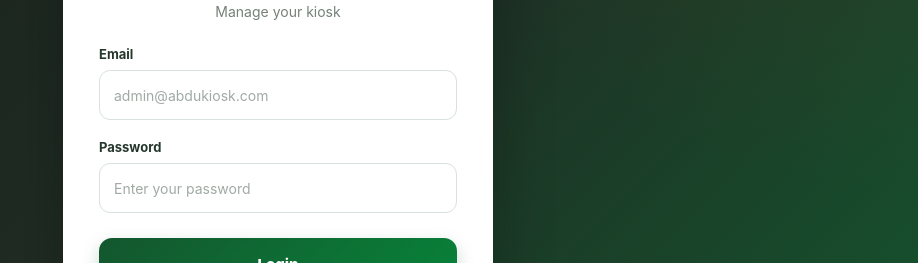
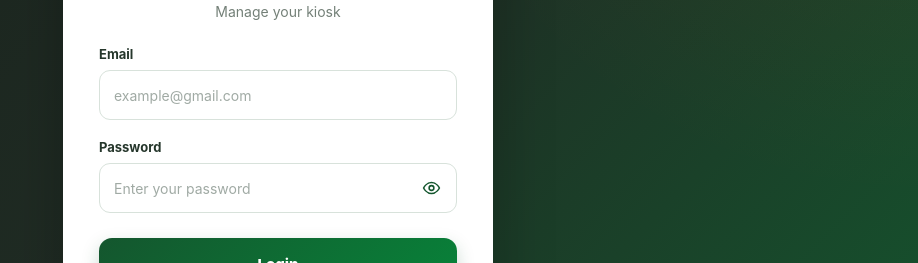
Before and after one commit to mohammed-abDev/qr-kiosk-client, a React (Vite) app: page /admin in a window 1280 px wide. Shown: the part 328-591 px from the top of the page, without its empty margins (362-1280 px from the left). Built offline with nearby package versions, Linux system fonts and the light colour scheme; no server answers.

Commit message:
add toggle button inside the password field

```diff
--- a/src/pages/admin/AdminLogin.jsx
+++ b/src/pages/admin/AdminLogin.jsx
@@ -6,6 +6,7 @@ import API_URL from "../../config/api";
 function AdminLogin({ onLogin }) {
   const [email, setEmail] = useState("");
   const [password, setPassword] = useState("");
+  const [showPassword, setShowPassword] = useState(false);
 
   const [loading, setLoading] = useState(false);
   const [error, setError] = useState("");
@@ -59,7 +60,9 @@ function AdminLogin({ onLogin }) {
     <div className={styles.loginPage}>
       <div className={styles.loginCard}>
         {/* LOGO */}
-        <div className={styles.loginIcon}><img src={image} alt="Shop Logo" /></div>
+        <div className={styles.loginIcon}>
+          <img src={image} alt="Shop Logo" />
+        </div>
 
         <h1>Admin Login</h1>
 
@@ -76,7 +79,7 @@ function AdminLogin({ onLogin }) {
 
             <input
               type="email"
-              placeholder="admin@abdukiosk.com"
+              placeholder="example@gmail.com"
               value={email}
               onChange={(event) => setEmail(event.target.value)}
               required
@@ -87,15 +90,56 @@ function AdminLogin({ onLogin }) {
           <div className={styles.formGroup}>
             <label>Password</label>
 
+            <div className={styles.passwordWrapper}>
               <input
-              type="password"
+                type={showPassword ? "text" : "password"}
                 placeholder="Enter your password"
                 value={password}
                 onChange={(event) => setPassword(event.target.value)}
                 required
               />
 
-
+              <button
+                type="button"
+                className={styles.passwordToggle}
+                onClick={() => setShowPassword(!showPassword)}
+                aria-label={showPassword ? "Hide password" : "Show password"}
+              >
+                {showPassword ? (
+                  /* Eye Off */
+                  <svg
+                    viewBox="0 0 24 24"
+                    width="19"
+                    height="19"
+                    fill="none"
+                    stroke="currentColor"
+                    strokeWidth="2"
+                    strokeLinecap="round"
+                    strokeLinejoin="round"
+                  >
+                    <path d="M3 3l18 18" />
+                    <path d="M10.6 10.6a2 2 0 0 0 2.8 2.8" />
+                    <path d="M9.9 4.2A10.8 10.8 0 0 1 12 4c5 0 8.7 4 10 8-0.5 1.5-1.4 2.9-2.5 4" />
+                    <path d="M6.6 6.6C4.8 7.8 3.5 9.5 2 12c1.3 4 5 8 10 8 1.7 0 3.2-.4 4.5-1" />
+                  </svg>
+                ) : (
+                  /* Eye */
+                  <svg
+                    viewBox="0 0 24 24"
+                    width="19"
+                    height="19"
+                    fill="none"
+                    stroke="currentColor"
+                    strokeWidth="2"
+                    strokeLinecap="round"
+                    strokeLinejoin="round"
+                  >
+                    <path d="M2 12s3.5-7 10-7 10 7 10 7-3.5 7-10 7S2 12 2 12z" />
+                    <circle cx="12" cy="12" r="3" />
+                  </svg>
+                )}
+              </button>
+            </div>
           </div>
 
           {/* LOGIN BUTTON */}
--- a/src/pages/admin/AdminLogin.module.css
+++ b/src/pages/admin/AdminLogin.module.css
@@ -221,6 +221,42 @@
     0 0 0 3px rgba(8, 130, 57, 0.1);
 }
 
+.passwordWrapper {
+  position: relative;
+  width: 100%;
+}
+
+.passwordWrapper input {
+  width: 100%;
+  padding-right: 48px;
+}
+
+.passwordToggle {
+  position: absolute;
+  right: 12px;
+  top: 50%;
+  transform: translateY(-50%);
+
+  display: flex;
+  align-items: center;
+  justify-content: center;
+
+  border: none;
+  background: transparent;
+  color: #14562e;
+
+  padding: 4px;
+  cursor: pointer;
+}
+
+.passwordToggle:hover {
+  color: #088239;
+}
+
+.passwordToggle svg {
+  display: block;
+}
+
 
 
 
--- a/src/pages/customer/Home.jsx
+++ b/src/pages/customer/Home.jsx
@@ -479,15 +479,15 @@ function Home() {
           </button>
         </nav>
 
-        {/* DELIVERY CARD */}
+        {/* version CARD */}
 
         <div className={styles.deliveryCard}>
-          <div className={styles.deliveryIcon}>♟</div>
+          <div className={styles.deliveryIcon}>🏪</div>
 
           <div>
             <strong>Abdu-Mart</strong>
             <span>Version 1.0.0</span>
-            <b>@ 2026 G.c</b>
+            <b>@ 2026 G.c </b>
           </div>
         </div>
       </aside>
@@ -1090,7 +1090,6 @@ function Home() {
                   <span>Subtotal</span>
                   <strong>{cartTotal.toFixed(2)} Birr</strong>
                 </div>
-
               </div>
             </div>
           </div>
```
Lines whose indentation alone changed are shown as unchanged.
